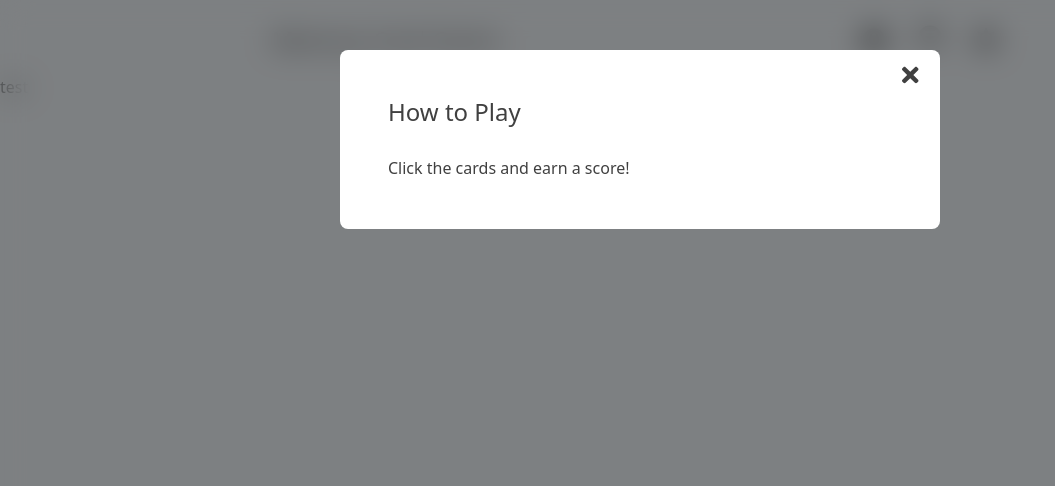
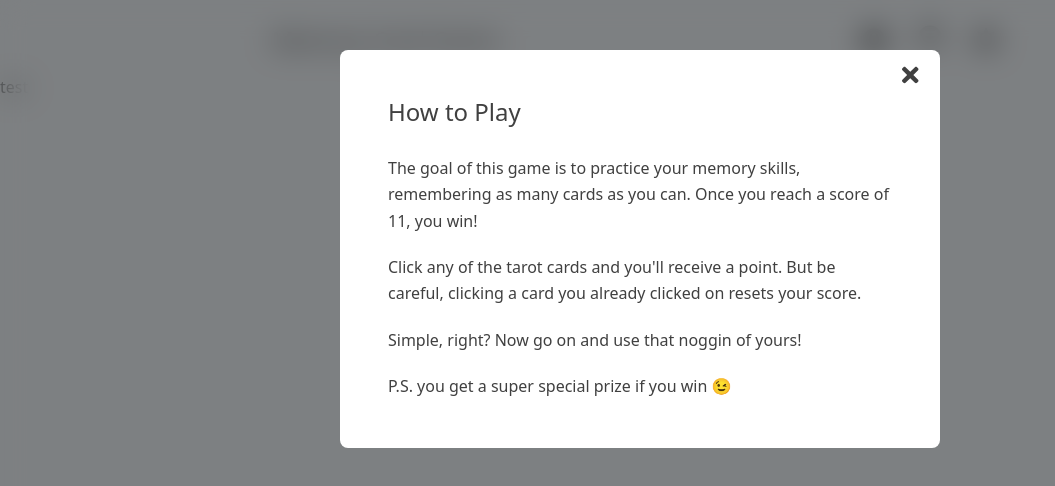
Before and after one commit to AnOrdinaryUsername/Memory-Card-Game, a React (Create React App) app: page / in a window 1280 px wide. Both pictures are taken after a click on the button 874 px from the left and 39 px from the top of the page. Shown: the top 486 px of the page, without its empty margins (0-1055 px from the left). Built offline with nearby package versions, Linux system fonts and the light colour scheme.

Commit message:
feat: Describe instructions in Modal dialog

```diff
--- a/src/components/organisms/Header.jsx
+++ b/src/components/organisms/Header.jsx
@@ -2,6 +2,7 @@ import { faGithub } from '@fortawesome/free-brands-svg-icons';
 import { faInfoCircle, faMoon, faSun } from '@fortawesome/free-solid-svg-icons';
 import { FontAwesomeIcon } from '@fortawesome/react-fontawesome';
 import React, { useEffect, useState } from 'react';
+import arcana from '../../data/arcana';
 import { Anchor, Button, Title } from '../atoms';
 import { ButtonGroup, Modal } from '../molecules';
 
@@ -72,8 +73,18 @@ const Header = () => {
             </ButtonGroup>
             {!isHidden && (
                 <Modal title="How to Play" onClick={changeModalVisibility}>
-                    <p>Click the cards and earn a score!</p>
-                    {/* Maybe add a gif/mp4 for easier visualization */}
+                    <p>
+                        The goal of this game is to practice your memory skills, remembering as many
+                        cards as you can. Once you reach a score of {arcana.length}, you win!
+                    </p>
+                    <p>
+                        Click any of the tarot cards and you'll receive a point. But be careful,
+                        clicking a card you already clicked on resets your score.
+                    </p>
+                    <p>Simple, right? Now go on and use that noggin of yours!</p>
+                    <p>
+                        <small>P.S. you get a super special prize if you win 😉</small>
+                    </p>
                 </Modal>
             )}
         </header>
```
